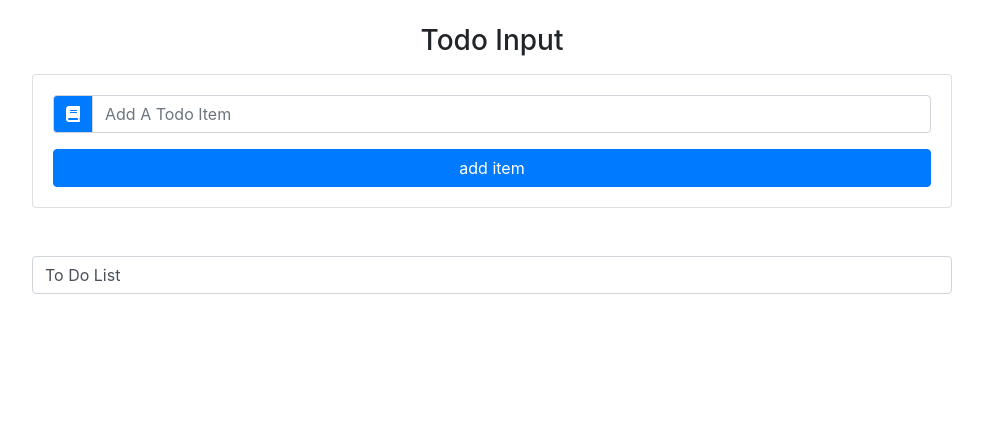
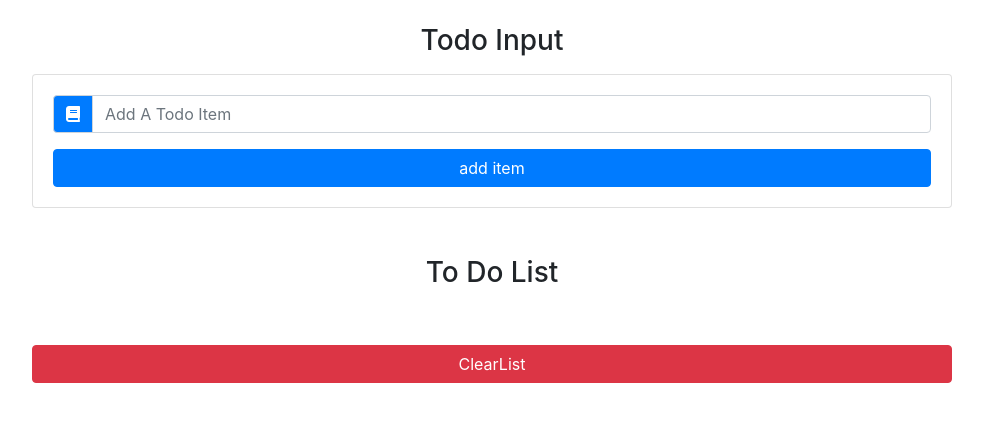
Before and after one commit to ajayk-git/toDoList, a React (Create React App) app: page / in a window 1280 px wide. Shown: the top 422 px of the page, without its empty margins (148-1131 px from the left). Built offline with nearby package versions, Linux system fonts and the light colour scheme.

Commit message:
debugging

```diff
--- a/src/App.js
+++ b/src/App.js
@@ -3,17 +3,60 @@ import './App.css';
 import ToDoInput from './components/ToDoInputComponent';
 import ToDoList from './components/ToDoListComponent';
 import "bootstrap/dist/css/bootstrap.min.css";
+import {v1 as uuid} from "uuid";
+class App extends Component {
 
-class App extends Component {
+  state={
+items:[],
+id:uuid(),
+item:"",
+editItem:false
+
+  }
+
+  handleChange= (e)=>{
+    this.setState({
+      item:e.target.value
+    });
+  };
+
+  handleSubmit=(e)=>{
+
+ e.preventDefault();
+ const newItem={
+
+  id:this.state.id,
+  title:this.state.item
+ }
+
+ console.log(newItem);
+ const updatedItems=[...this.state.items,newItem];
+
+ this.setState=({
+   items:updatedItems,
+   item:"",
+   id:uuid(),
+   editItem:false
+ })
+
+
+  };
+
   render()
+
   {return (
 
     <div className="container">
     <div className="row">
     <div className="col-10 mx-auto coo-md-8 mt-4">
       <h3 className='text-capitalize text-center'>todo input</h3>
-    <ToDoInput/>
-      <ToDoList/>
+
+    <ToDoInput  item={this.state.item}
+    handleChange={this.handleChange}
+    handleSubmit={this.handleSubmit}
+    />
+
+      <ToDoList items={this.state.items}/>
       </div>
       </div>
     </div>
--- a/src/components/ToDoInputComponent.js
+++ b/src/components/ToDoInputComponent.js
@@ -1,10 +1,12 @@
 import React, { Component } from "react";
 
 export default class ToDoInput extends Component{
+
     render(){
-    return (
-    <div className =" card card-body my-3">
-    <form>
+        const{item,handleChange,handleSubmit}=this.props
+     return(
+    <div className ="card card-body my-3">
+    <form onSubmit={handleSubmit}>
         <div className="input-group">
         <div className="input-group-prepend">
         <div className="input-group-text bg-primary text-white">
@@ -12,7 +14,11 @@ export default class ToDoInput extends Component{
 
         </div>
         </div>
-        <input type="text" className="form-control text-capitalize" placeholder="add a todo item"/>
+        <input type="text"
+        className="form-control text-capitalize"
+         placeholder="add a todo item"
+         value={item}
+         onChange={handleChange}/>
         </div>
 
         <button type="submit" className="btn btn-block btn-primary mt-3">add item</button>
--- a/src/components/ToDoItemComponent.js
+++ b/src/components/ToDoItemComponent.js
@@ -2,6 +2,27 @@ import React, { Component } from "react";
 
 export default class ToDoItem extends Component{
     render(){
-    return  (<div>  toDoItem component</div>);
+        const {title}=this.props;
+    return (
+        <React.Fragment>
+        <li className="list-group-item text-capitalize d-flex
+        justify-content-between my-2">
+
+        <h6>{title}</h6>
+          <div className="todo-icon">
+
+            <span className="mx-2 text-success">
+                <i className="fas fa-pen"/>
+            </span>
+
+            <span className="mx-2 text-danger">
+                <i className="fas fa-trash"/>
+            </span>
+        </div>
+        </li>
+        </React.Fragment>
+
+        );
+
 }
 }
--- a/src/components/ToDoListComponent.js
+++ b/src/components/ToDoListComponent.js
@@ -1,11 +1,25 @@
-import React,{ Component } from "react";
+import React, { Component } from "react";
+import TodoItem from "./ToDoItemComponent";
 
-import TodoItem from "./ToDoItemComponent";
-export default class ToDoList extends Component{
-    render(){
-    return (
-        <ul className="list-group my-5">
-            <h3  className="form-control text-capitalize">To Do List</h3>
-        </ul>);
+export default class ToDoList extends Component {
+    render() {
+        const {items} =this.props;
+
+        const itemList=items.map(item=> {
+            return <TodoItem key={item.id}
+                 title={item.title} />
+
+        })
+        return (
+            <ul className="list-group my-5">
+               <h3 className="text-capitalize text-center">  To Do List</h3>
+        {itemList}
+
+                <button type="button" className="btn btn-danger
+            btn-block text-capitalize mt-5">
+                    clearList
+            </button>
+            </ul>
+        );
+    }
 }
-}
```
Also changed, not shown: 1 other file (tests, documents, lock files or other folders).
